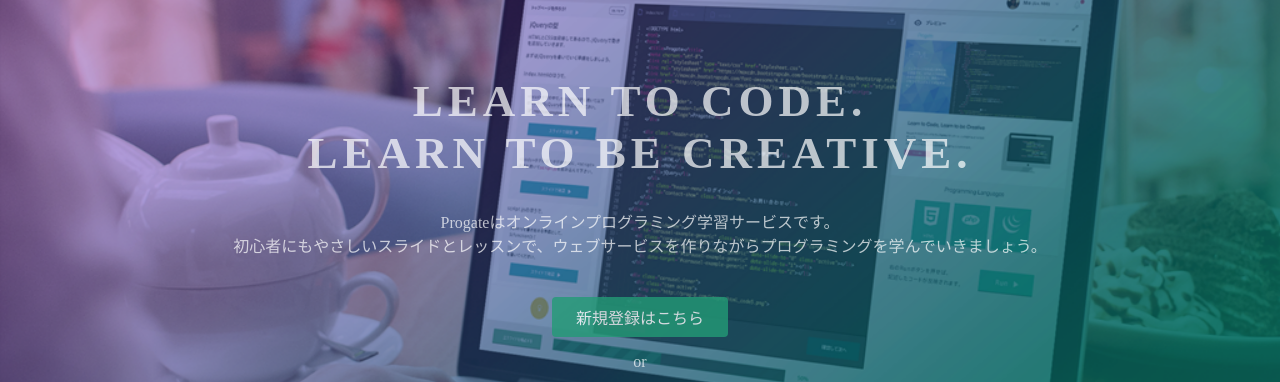
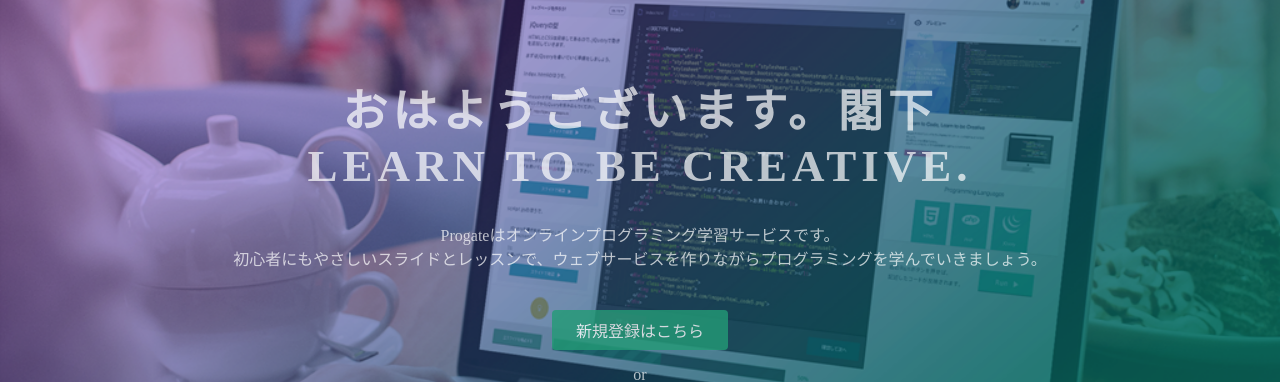
Before and after one commit to ballon2/-.github.io, a plain HTML site: page index.html in a window 1280 px wide. Shown: the part 135-517 px from the top of the page. Drawn offline with Linux system fonts and the light colour scheme.

Commit message:
Update index.html

```diff
--- a/index.html
+++ b/index.html
@@ -23,7 +23,7 @@
   </header>
   <div class="top-wrapper">
     <div class="container">
-      <h1>LEARN TO CODE.<br>LEARN TO BE CREATIVE.</h1>
+      <h1>おはようございます。閣下<br>LEARN TO BE CREATIVE.</h1>
       <p>Progateはオンラインプログラミング学習サービスです。<br>初心者にもやさしいスライドとレッスンで、ウェブサービスを作りながらプログラミングを学んでいきましょう。</p>
       <div class="btn-wrapper">
         <a href="#" class="btn signup">新規登録はこちら</a>
```
